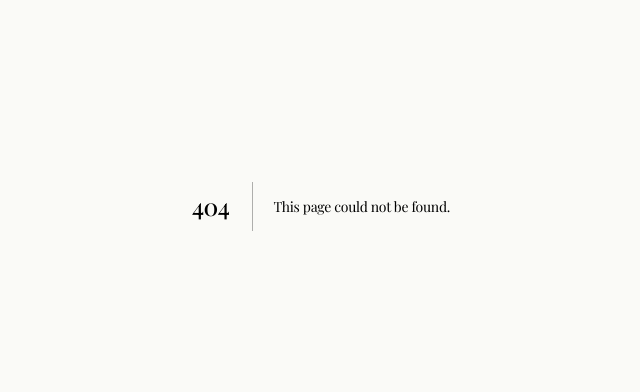
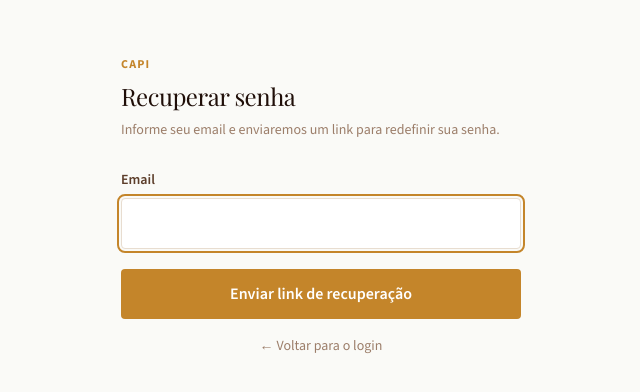
Before and after one commit to Lfn22/turismo-capivara, a Next.js app in the folder apps/web/: page /login/esqueci-a-senha in a window 1280 px wide. Before the commit this address had no page. Shown: the part 194-586 px from the top of the page, without its empty margins (319-959 px from the left). Built offline with nearby package versions, Linux system fonts and the light colour scheme; no server answers; a web font is replaced by a local one.

Commit message:
feat(12-03): add /login/esqueci-a-senha page for password reset request

```diff
--- /dev/null
+++ b/apps/web/app/login/esqueci-a-senha/page.tsx
@@ -0,0 +1,209 @@
+"use client"
+import { useState } from "react"
+import Link from "next/link"
+import { requestPasswordReset } from "@/lib/auth-client"
+
+const inputStyle: React.CSSProperties = {
+  display: "block",
+  width: "100%",
+  padding: "12px",
+  border: "1px solid var(--stone-200)",
+  borderRadius: "4px",
+  fontSize: "16px",
+  fontFamily: "var(--font-body)",
+  color: "var(--stone-900)",
+  background: "white",
+  boxSizing: "border-box",
+}
+
+const btnStyle = (disabled: boolean): React.CSSProperties => ({
+  display: "block",
+  width: "100%",
+  padding: "12px",
+  background: disabled ? "var(--stone-200)" : "var(--ochre)",
+  color: disabled ? "var(--stone-500)" : "white",
+  border: "none",
+  borderRadius: "4px",
+  fontSize: "16px",
+  fontFamily: "var(--font-body)",
+  fontWeight: 600,
+  cursor: disabled ? "not-allowed" : "pointer",
+  marginTop: "8px",
+})
+
+const alertStyle: React.CSSProperties = {
+  background: "#FEF2F2",
+  border: "1px solid #FCA5A5",
+  borderRadius: "4px",
+  padding: "8px 12px",
+  marginBottom: "16px",
+  fontSize: "14px",
+  color: "#DC2626",
+}
+
+const successStyle: React.CSSProperties = {
+  background: "#F0FDF4",
+  border: "1px solid #86EFAC",
+  borderRadius: "4px",
+  padding: "12px",
+  marginBottom: "16px",
+  fontSize: "14px",
+  color: "#15803D",
+}
+
+export default function EsqueciASenhaPage() {
+  const [email, setEmail] = useState("")
+  const [error, setError] = useState<string | null>(null)
+  const [sent, setSent] = useState(false)
+  const [loading, setLoading] = useState(false)
+
+  async function handleSubmit(e: React.FormEvent) {
+    e.preventDefault()
+    setError(null)
+    setLoading(true)
+    try {
+      await requestPasswordReset(email.trim())
+      setSent(true)
+    } catch {
+      setError("Erro ao enviar. Tente novamente em instantes.")
+    } finally {
+      setLoading(false)
+    }
+  }
+
+  return (
+    <main
+      style={{
+        minHeight: "100dvh",
+        display: "flex",
+        alignItems: "center",
+        justifyContent: "center",
+        background: "var(--stone-50, #FAFAF9)",
+        padding: "clamp(16px, 4vw, 32px)",
+      }}
+    >
+      <div style={{ width: "100%", maxWidth: "400px" }}>
+        <p
+          style={{
+            fontFamily: "var(--font-body)",
+            fontSize: "12px",
+            fontWeight: 700,
+            color: "var(--ochre)",
+            letterSpacing: "0.1em",
+            textTransform: "uppercase",
+            marginBottom: "8px",
+          }}
+        >
+          CAPI
+        </p>
+
+        <h1
+          style={{
+            fontFamily: "var(--font-display)",
+            fontSize: "24px",
+            fontWeight: 400,
+            color: "var(--stone-900)",
+            lineHeight: 1.2,
+            marginBottom: "8px",
+          }}
+        >
+          Recuperar senha
+        </h1>
+
+        <p
+          style={{
+            fontFamily: "var(--font-body)",
+            fontSize: "14px",
+            color: "var(--stone-500)",
+            marginBottom: "28px",
+          }}
+        >
+          Informe seu email e enviaremos um link para redefinir sua senha.
+        </p>
+
+        {sent ? (
+          <div>
+            <div style={successStyle}>
+              Se este email estiver cadastrado, você receberá as instruções em breve.
+            </div>
+            <Link
+              href="/login"
+              style={{
+                display: "block",
+                textAlign: "center",
+                fontFamily: "var(--font-body)",
+                fontSize: "14px",
+                color: "var(--ochre)",
+                fontWeight: 600,
+                textDecoration: "none",
+                marginTop: "16px",
+              }}
+            >
+              ← Voltar para o login
+            </Link>
+          </div>
+        ) : (
+          <form onSubmit={handleSubmit}>
+            {error && (
+              <div role="alert" aria-live="polite" style={alertStyle}>
+                {error}
+              </div>
+            )}
+
+            <div style={{ marginBottom: "20px" }}>
+              <label
+                htmlFor="email"
+                style={{
+                  display: "block",
+                  fontFamily: "var(--font-body)",
+                  fontSize: "14px",
+                  fontWeight: 600,
+                  color: "var(--stone-700)",
+                  marginBottom: "6px",
+                }}
+              >
+                Email
+              </label>
+              <input
+                id="email"
+                type="email"
+                required
+                autoFocus
+                autoComplete="email"
+                value={email}
+                onChange={(e) => setEmail(e.target.value)}
+                style={inputStyle}
+                onFocus={(e) => {
+                  e.currentTarget.style.outline = "2px solid var(--ochre)"
+                  e.currentTarget.style.outlineOffset = "2px"
+                }}
+                onBlur={(e) => {
+                  e.currentTarget.style.outline = "none"
+                }}
+              />
+            </div>
+
+            <button type="submit" disabled={loading} style={btnStyle(loading)}>
+              {loading ? "Enviando…" : "Enviar link de recuperação"}
+            </button>
+
+            <Link
+              href="/login"
+              style={{
+                display: "block",
+                textAlign: "center",
+                fontFamily: "var(--font-body)",
+                fontSize: "14px",
+                color: "var(--stone-500)",
+                textDecoration: "none",
+                marginTop: "16px",
+              }}
+            >
+              ← Voltar para o login
+            </Link>
+          </form>
+        )}
+      </div>
+    </main>
+  )
+}
```
